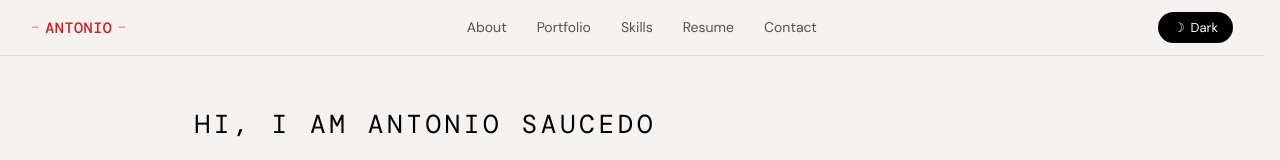
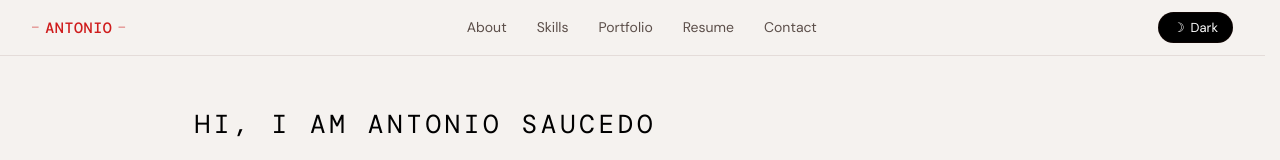
Before and after one commit to Antonio-Saucedo/professional-portfolio, a React (Vite) app: page / in a window 1280 px wide. Shown: the top 160 px of the page. Built offline with nearby package versions, Linux system fonts and the light colour scheme; no server answers.

Commit message:
App | Reorganized nav links to match portfolio order

```diff
--- a/src/App.tsx
+++ b/src/App.tsx
@@ -240,8 +240,8 @@ function useTypewriter(roles: { line1: string; line2: string }[]) {
 // Nav bar's links. Each closes the mobile menu on click.
 const NAV_LINKS = [
     {href: '#about', label: 'About'},
+    {href: '#skills', label: 'Skills'},
     {href: '#projects', label: 'Portfolio'},
-    {href: '#skills', label: 'Skills'},
     {href: '#experience', label: 'Resume'},
     {href: '#contact', label: 'Contact'},
 ];
```
